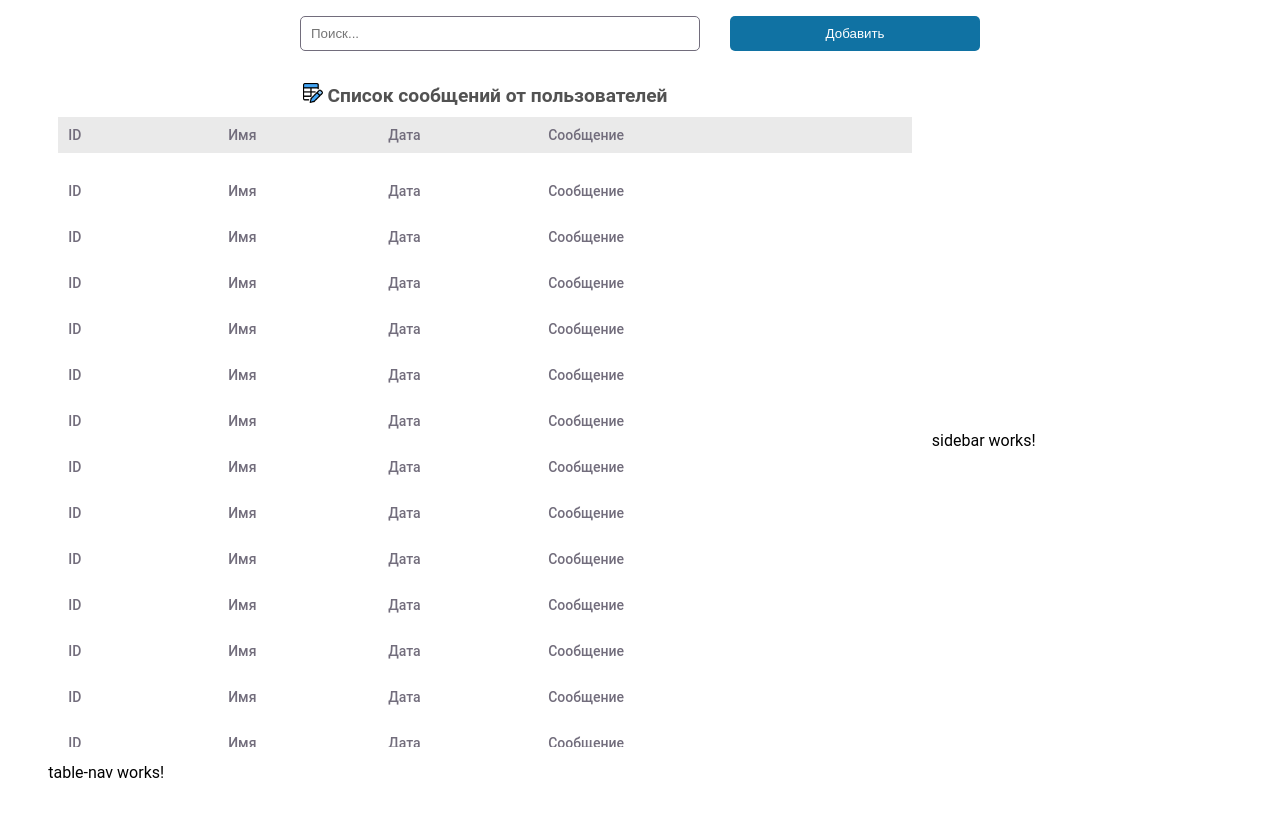
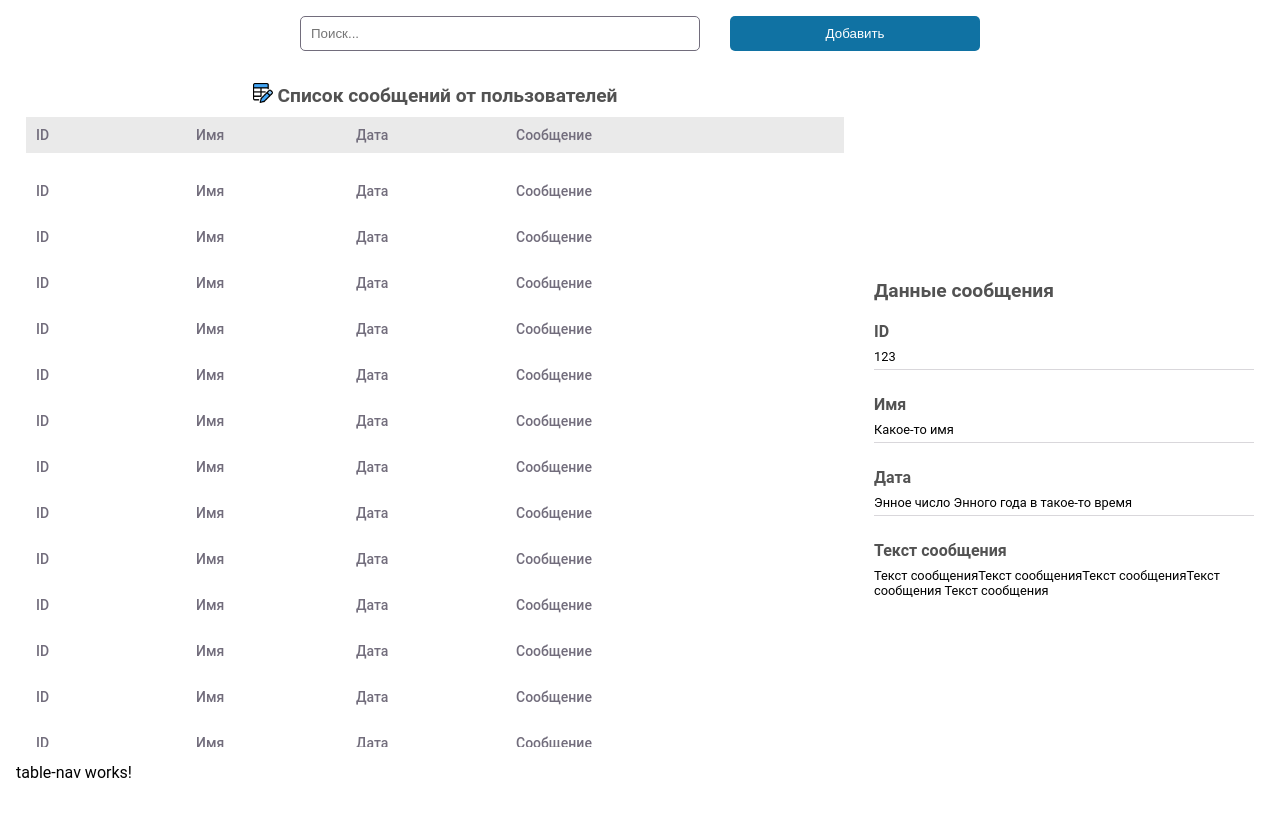
Before and after one commit to UlianaSavi/MKO-test-app, an Angular app: page / in a window 1280 px wide. Built offline with nearby package versions, Linux system fonts and the light colour scheme.

Commit message:
add styles for sidebar components

```diff
--- a/src/app/sidebar/components/sidebar/sidebar.component.html
+++ b/src/app/sidebar/components/sidebar/sidebar.component.html
@@ -1 +1,19 @@
-<p>sidebar works!</p>
+<h3 class="h3">Данные сообщения</h3>
+<div class="info">
+  <div class="info__item">
+    <div class="info__item__title">ID</div>
+    <div class="info__item__text">123</div>
+  </div>
+  <div class="info__item">
+    <div class="info__item__title">Имя</div>
+    <div class="info__item__text">Какое-то имя</div>
+  </div>
+  <div class="info__item">
+    <div class="info__item__title">Дата</div>
+    <div class="info__item__text">Энное число Энного года в такое-то время</div>
+  </div>
+  <div class="info__item">
+    <div class="info__item__title">Текст сообщения</div>
+    <div class="info__item__text">Текст сообщенияТекст сообщенияТекст сообщенияТекст сообщения Текст сообщения</div>
+  </div>
+</div>
--- a/src/app/sidebar/components/sidebar/sidebar.component.scss
+++ b/src/app/sidebar/components/sidebar/sidebar.component.scss
@@ -2,6 +2,48 @@
 
 :host {
   min-width: 300px;
+  max-width: 400px;
+  padding: 10px;
+}
+
+.h3 {
+  margin-bottom: 20px;
+
+  color: $dark-grey;
+  font-size: 1.2em;
+}
+
+.info {
+  display: flex;
+  flex-direction: column;
+  gap: 25px;
+
+  &__item {
+    border-bottom: 1px solid $very-lite-grey;
+
+    &__title {
+      margin-bottom: 8px;
+
+      color: $dark-grey;
+      font-size: 1em;
+      font-weight: 600;
+    }
+
+    &__text {
+      height: 100%;
+      max-height: 200px;
+      margin-bottom: 5px;
+
+      color: $black;
+      font-size: .8em;
+      text-overflow: ellipsis;
+      overflow-x: auto;
+    }
+  }
+
+  &__item:last-child {
+    border: none;
+  }
 }
 
 @media (max-width: 750px) {
@@ -9,11 +51,13 @@
     position: absolute;
     top: 0;
     right: 0;
-    background: $white-background;
     width: 100%;
     max-width: 300px;
     height: 100vh;
     padding: 10px;
+
+    background: $white-background;
+
     box-shadow: $box-shadow;
   }
 }
@@ -23,11 +67,13 @@
     position: absolute;
     top: 0;
     right: 0;
-    background: $white-background;
     width: 100%;
     max-width: 100%;
     height: 100vh;
     padding: 10px;
+
+    background: $white-background;
+
     box-shadow: $box-shadow;
   }
 }
--- a/src/app/styles/_variables.scss
+++ b/src/app/styles/_variables.scss
@@ -1,7 +1,9 @@
+$black: black;
 $white-background: white;
 $grey-background: #8080802b;
 $btn-blue: #1072A3;
 $btn-blue-hover: #2386b8;
 $grey: rgb(114, 109, 124);
+$very-lite-grey: rgb(114 109 124 / 27%);
 $dark-grey: #3f3f3fe6;
 $box-shadow: -11px 8px 10px 0px rgba(34, 60, 80, 0.15);
```
